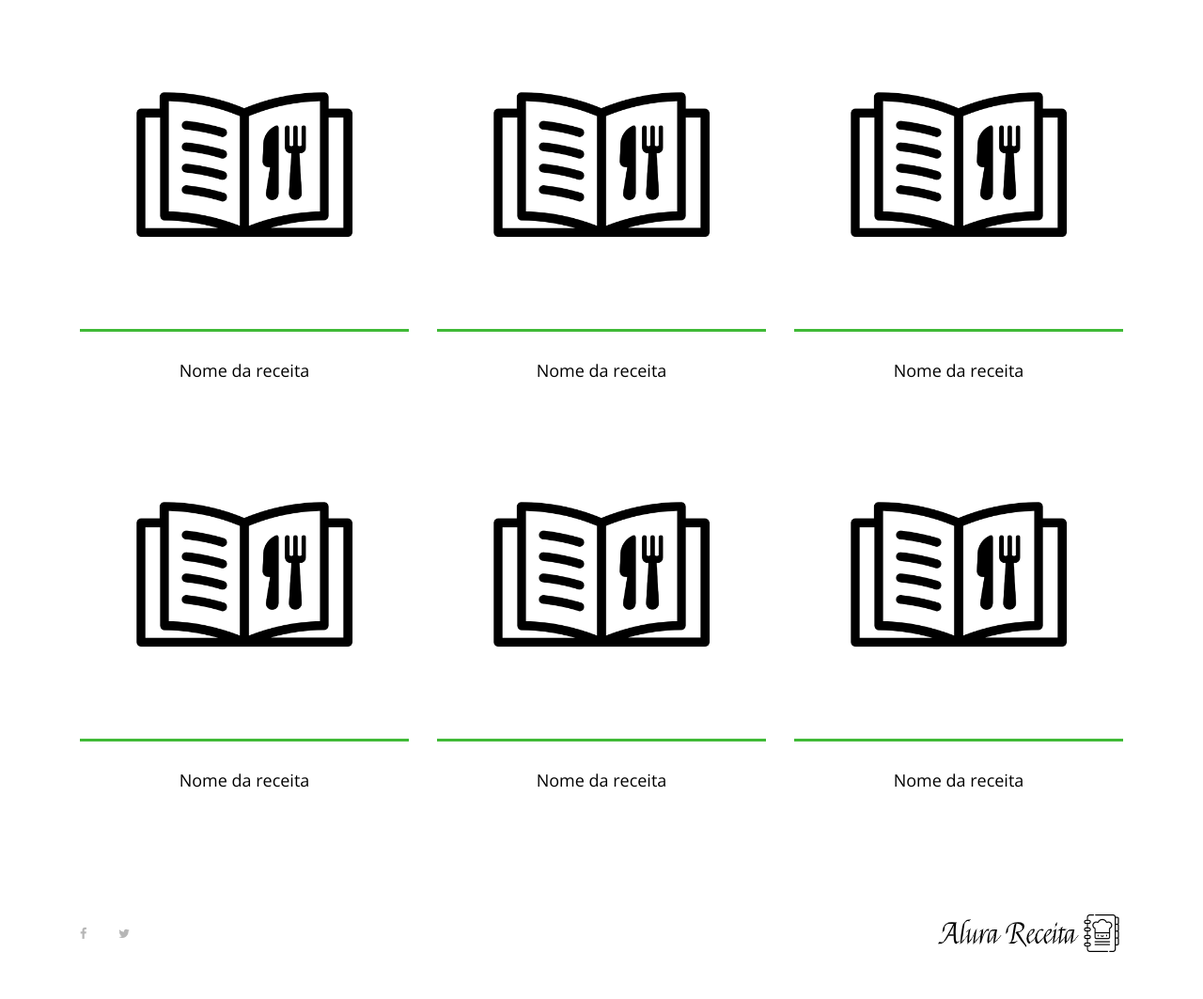
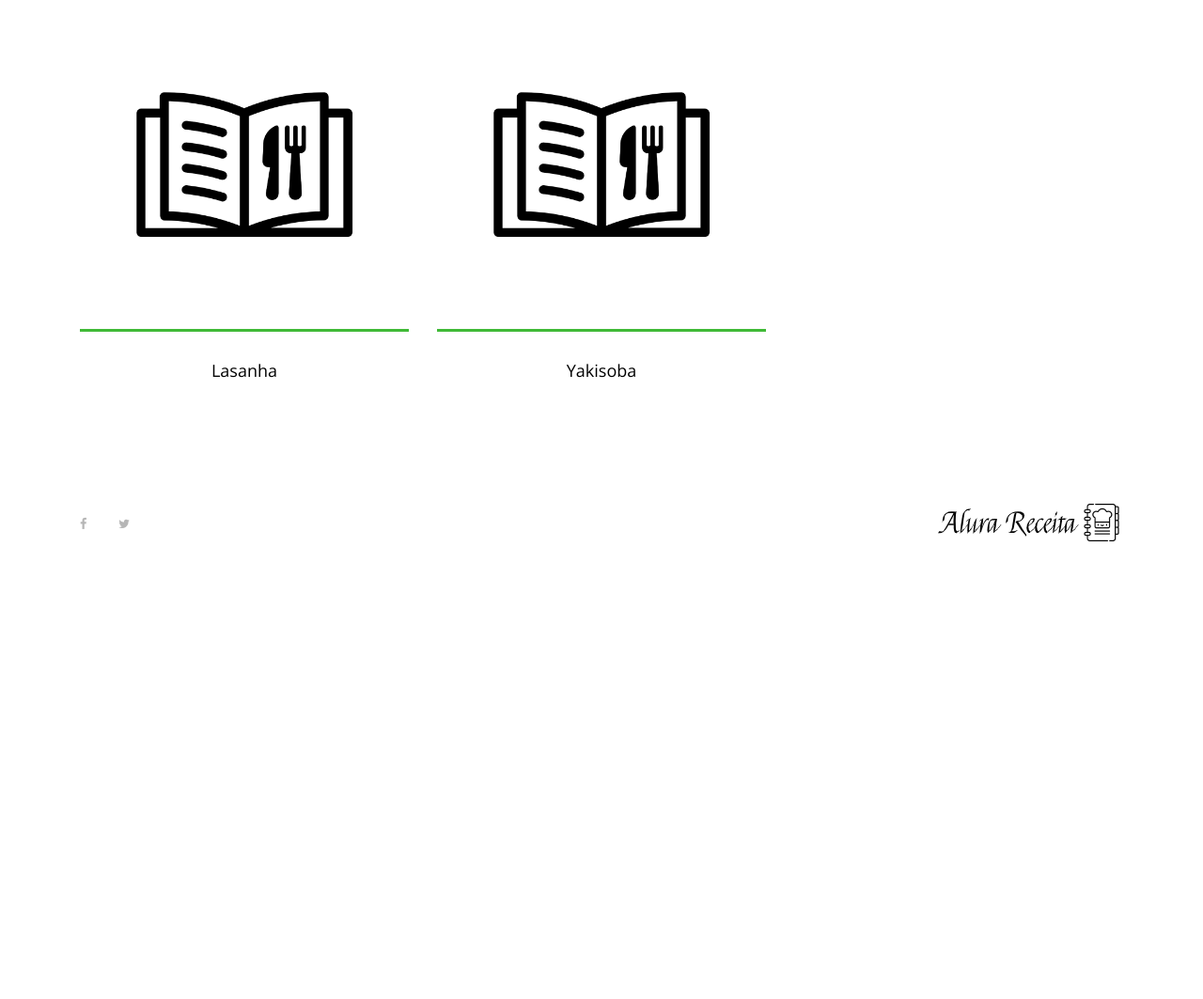
Before and after one commit to zjohnsilver/alura-recipe-app, a Django app: page / in a window 1280 px wide. Shown: the part 195-1258 px from the top of the page at 94% size. After the commit the page ends 771 px from the top, so only its background shows below. Run offline with Django 4.2, Linux system fonts and the light colour scheme; some libraries are stand-ins or nearby versions.

Commit message:
feat: add data to index.html

```diff
--- a/recipes/templates/index.html
+++ b/recipes/templates/index.html
@@ -30,77 +30,19 @@
   <section class="best-receipe-area">
     <div class="container">
       <div class="row">
+        {% for code, recipe in recipes_name.items %}
           <!-- Single Best Receipe Area -->
           <div class="col-12 col-sm-6 col-lg-4">
             <div class="single-best-receipe-area mb-30">
               <img src="{% static 'img/bg-img/foto_receita.png' %}" alt="">
               <div class="receipe-content">
                 <a href="receita.html">
-                              <h5>Nome da receita</h5>
+                  <h5>{{ recipe }}</h5>
                 </a>
               </div>
             </div>
           </div>
-
-              <!-- Single Best Receipe Area -->
-              <div class="col-12 col-sm-6 col-lg-4">
-                  <div class="single-best-receipe-area mb-30">
-                      <img src="{% static 'img/bg-img/foto_receita.png' %}" alt="">
-                      <div class="receipe-content">
-                          <a href="receita.html">
-                              <h5>Nome da receita</h5>
-                          </a>
-                      </div>
-                  </div>
-              </div>
-
-              <!-- Single Best Receipe Area -->
-              <div class="col-12 col-sm-6 col-lg-4">
-                  <div class="single-best-receipe-area mb-30">
-                      <img src="{% static 'img/bg-img/foto_receita.png' %}" alt="">
-                      <div class="receipe-content">
-                          <a href="receita.html">
-                              <h5>Nome da receita</h5>
-                          </a>
-                      </div>
-                  </div>
-              </div>
-
-              <!-- Single Best Receipe Area -->
-              <div class="col-12 col-sm-6 col-lg-4">
-                  <div class="single-best-receipe-area mb-30">
-                      <img src="{% static 'img/bg-img/foto_receita.png' %}" alt="">
-                      <div class="receipe-content">
-                          <a href="receita.html">
-                              <h5>Nome da receita</h5>
-                          </a>
-                      </div>
-                  </div>
-              </div>
-
-              <!-- Single Best Receipe Area -->
-              <div class="col-12 col-sm-6 col-lg-4">
-                  <div class="single-best-receipe-area mb-30">
-                      <img src="{% static 'img/bg-img/foto_receita.png' %}" alt="">
-                      <div class="receipe-content">
-                          <a href="receita.html">
-                              <h5>Nome da receita</h5>
-                          </a>
-                      </div>
-                  </div>
-              </div>
-
-              <!-- Single Best Receipe Area -->
-              <div class="col-12 col-sm-6 col-lg-4">
-                  <div class="single-best-receipe-area mb-30">
-                      <img src="{% static 'img/bg-img/foto_receita.png' %}" alt="">
-                      <div class="receipe-content">
-                          <a href="receita.html">
-                              <h5>Nome da receita</h5>
-                          </a>
-                      </div>
-                  </div>
-              </div>
+        {% endfor %}
       </div>
     </div>
   </section>
--- a/recipes/views.py
+++ b/recipes/views.py
@@ -3,7 +3,8 @@ from django.shortcuts import render
 
 # Create your views here.
 def index(request):
-    return render(request, "index.html")
+    data = {"recipes_name": {1: "Lasanha", 2: "Yakisoba"}}
+    return render(request, "index.html", data)
 
 
 # Create your views here.
```
Lines whose indentation alone changed are shown as unchanged.
